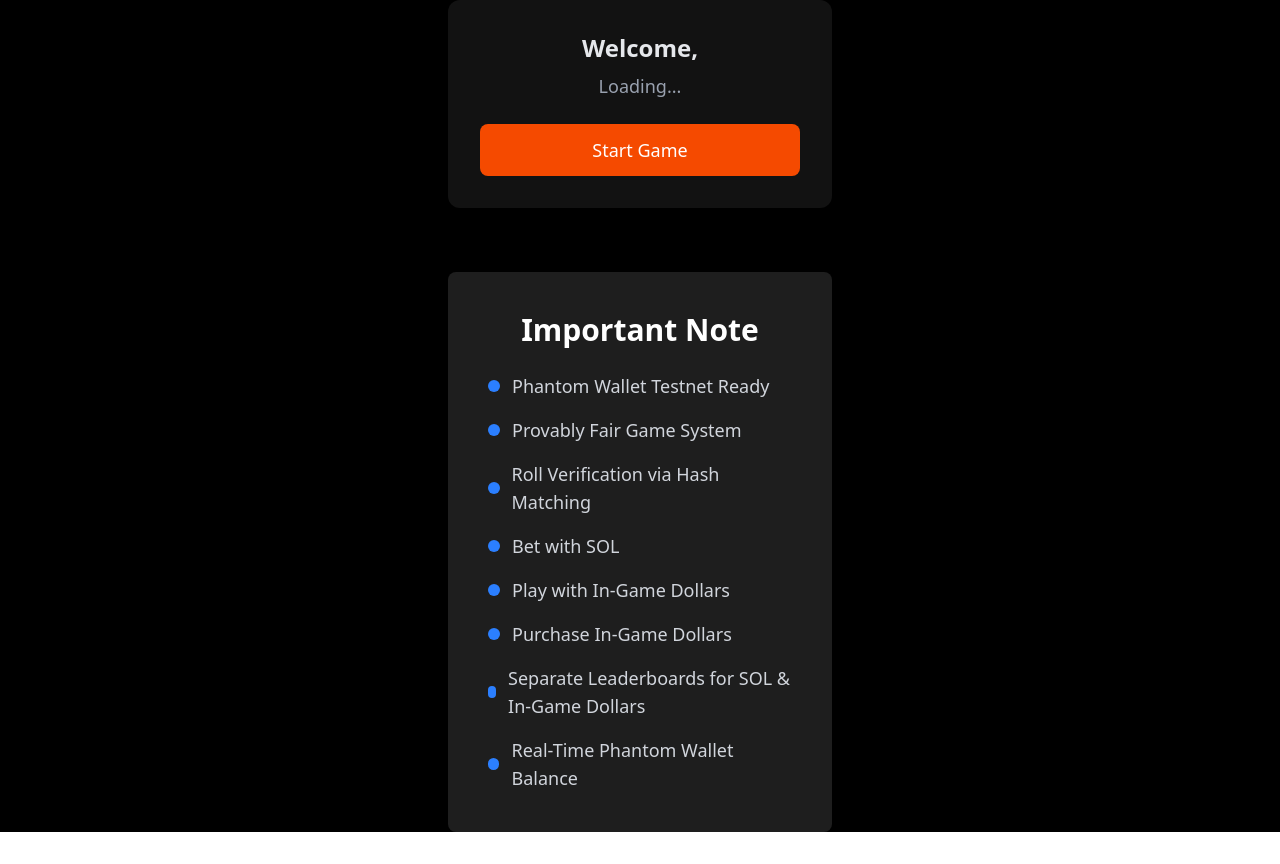
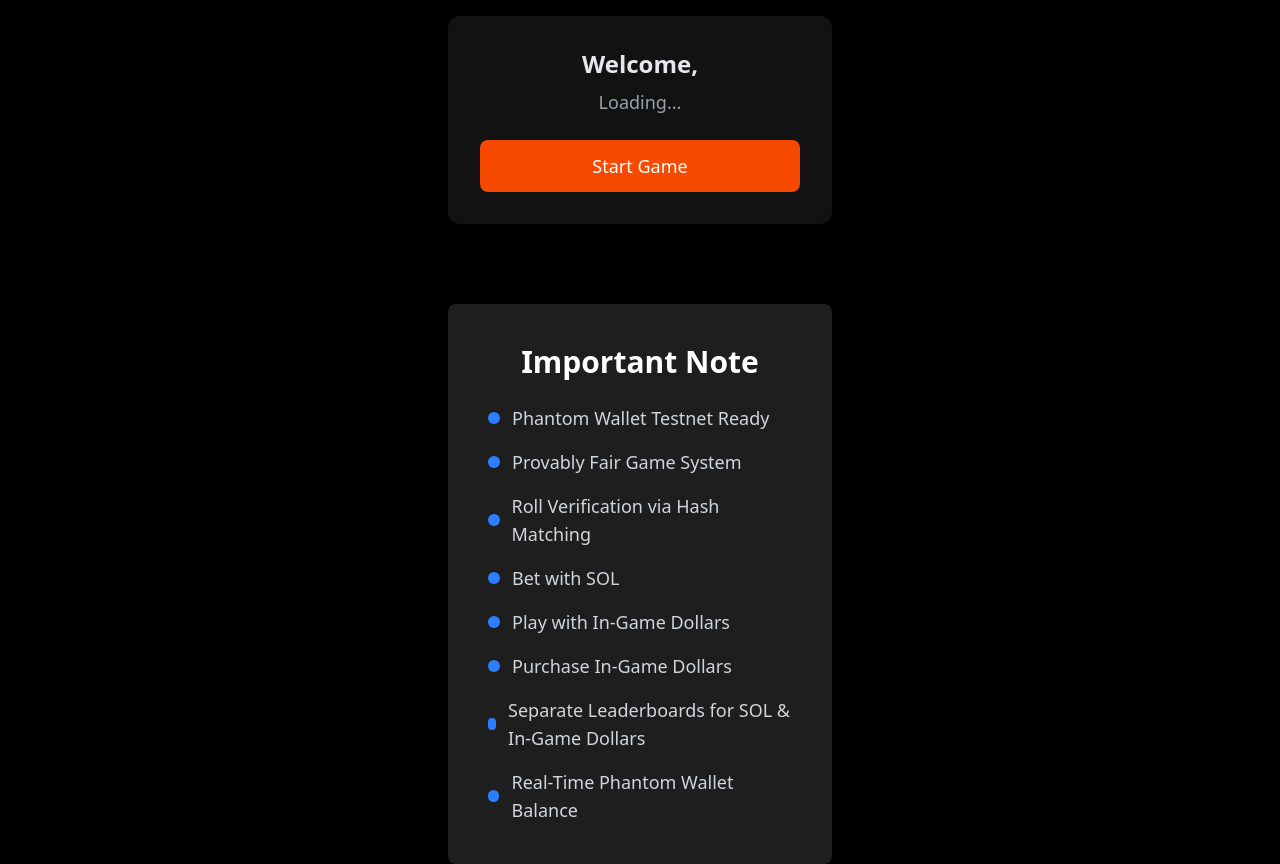
Before and after one commit to Sah-Abhishek/dice-game-provably-fair, a React (Vite) app in the folder frontend/: page / in a window 1280 px wide. Before the commit the page ends 832 px from the top, so only its background shows below. Built offline with nearby package versions, Linux system fonts and the light colour scheme; no server answers.

Commit message:
fixed styling

```diff
--- a/frontend/src/pages/StartGame.jsx
+++ b/frontend/src/pages/StartGame.jsx
@@ -55,7 +55,7 @@ const StartGame = () => {
 
   return (
     <div className="flex flex-col items-center justify-center min-h-screen bg-black text-white px-4">
-      <div className="bg-[#121212] p-6 sm:p-8 rounded-xl shadow-lg w-full max-w-sm text-center">
+      <div className="bg-[#121212] my-4 p-6 sm:p-8 rounded-xl shadow-lg w-full max-w-sm text-center">
         <h1 className="text-2xl font-semibold text-gray-200">Welcome,</h1>
         <p className="text-lg text-gray-400 mt-2">
           {username ? `@${username}` : "Loading..."}
```
